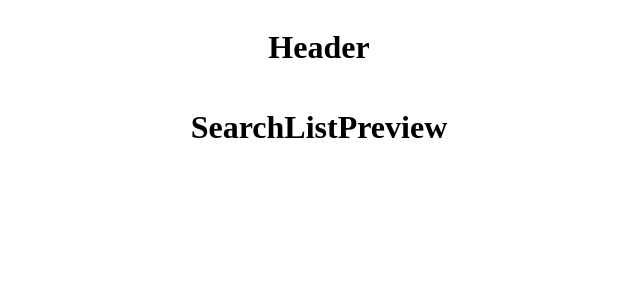
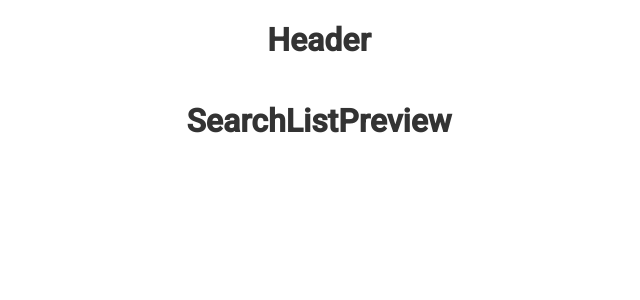
Before and after one commit to githubedward/poke-app, a React (Create React App) app: page / in a window 1280 px wide. Shown: the top 300 px of the page, without its empty margins (321-961 px from the left). Built offline with nearby package versions, Linux system fonts and the light colour scheme.

Commit message:
minor updates

```diff
--- a/src/components/App.tsx
+++ b/src/components/App.tsx
@@ -1,4 +1,5 @@
 import React from "react";
+import GlobalStyles from "./shared-styles/styles.global";
 import Container from "./styles.app";
 import Header from "./Header/index";
 import SearchList from "./SearchList/index";
@@ -8,11 +9,12 @@ export default class App extends React.Component<object, object> {
   render() {
     return (
       <Container>
+        <GlobalStyles />
         <Header />
-        <div className="main">
+        <main className="main">
           <SearchList />
           <Preview />
-        </div>
+        </main>
       </Container>
     );
   }
--- a/src/components/shared-styles/styles.global.ts
+++ b/src/components/shared-styles/styles.global.ts
@@ -1,12 +1,12 @@
-import styled, { createGlobalStyle, css } from "styled-components";
-import * as styles from "./styles.guide";
+import { createGlobalStyle, css } from "styled-components";
+import { color } from "./styles.guide";
 
 export default createGlobalStyle`
   body {
     font-family: 'Roboto', sans-serif;
     margin: 0;
     padding: 0;
-    color: ${styles.color.superdarkgray};
+    color: ${color.superdarkgray};
     -moz-box-sizing: border-box;
     -webkit-box-sizing: border-box;
     box-sizing: border-box;
@@ -22,18 +22,3 @@ export const flexCenter = css`
   justify-content: center;
   align-items: center;
 `;
-
-export const StyledContainer = styled.section`
-  ${flexCenter}
-  flex-direction: ${(props: any) => props.column && `column`};
-  width: 35rem;
-
-  padding: 2rem;
-  margin: 1rem;
-  border-radius: 10px;
-  box-shadow: 0px 0px 2px 2px ${styles.color.extralightgray};
-`;
-
-export const StyledApp = styled.main`
-  ${flexCenter}
-`;
--- a/src/components/styles.app.ts
+++ b/src/components/styles.app.ts
@@ -5,7 +5,7 @@ export default styled.div`
   ${flexCenter}
   flex-direction: column;
 
-  .main {
+  main {
     ${flexCenter}
   }
 `;
```
Also changed, not shown: src/pokemon.json (deleted).
